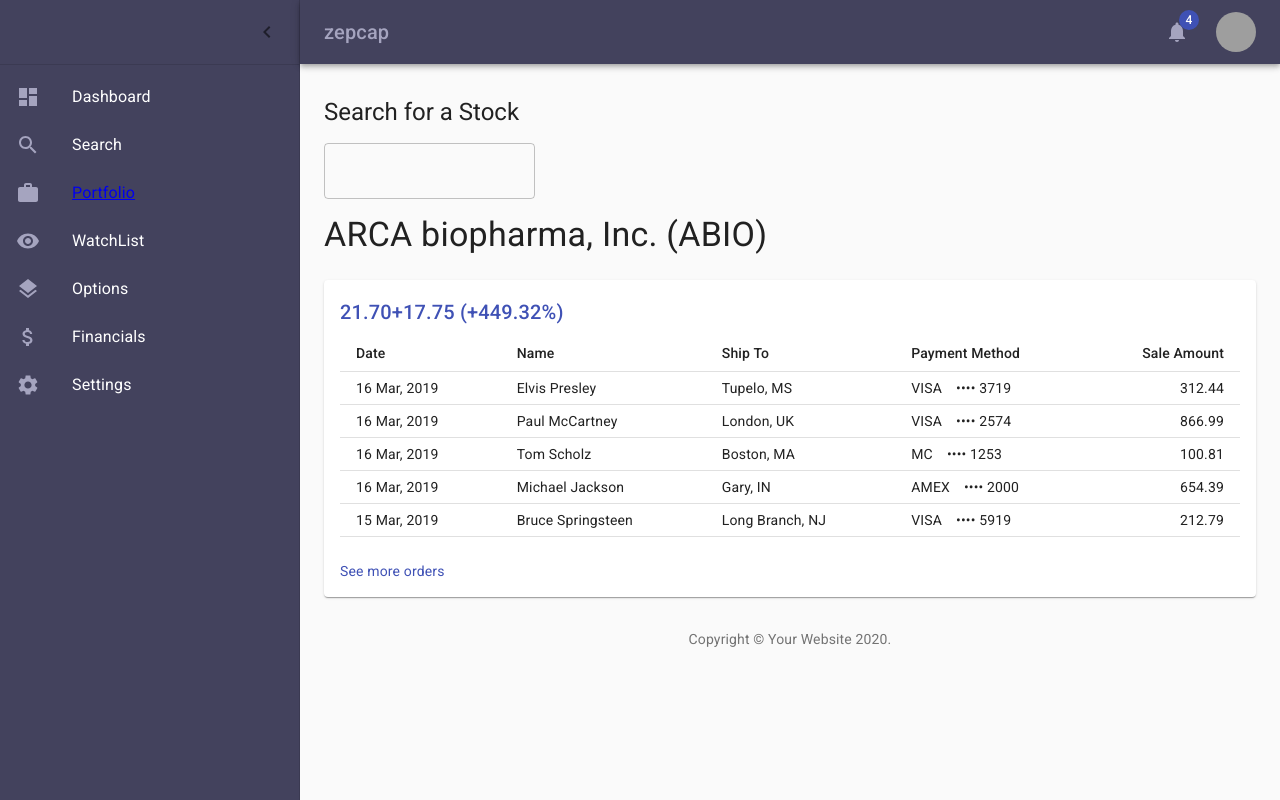
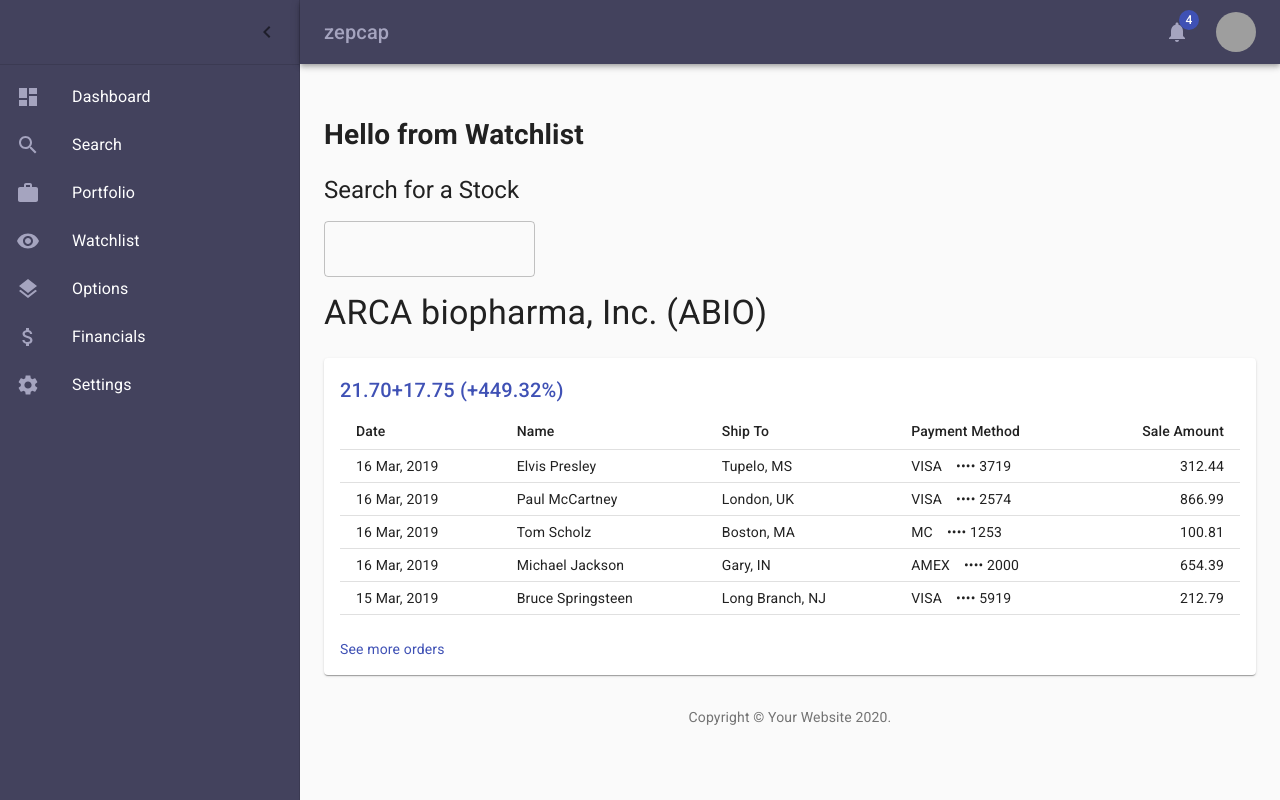
Before and after one commit to Alejandro-Fuste/final-project, a React (Create React App) app in the folder client/: page /watchlist in a window 1280 px wide. Built offline with nearby package versions, Linux system fonts and the light colour scheme; grey boxes are pictures that could not be loaded.

Commit message:
added sample routes for search, watchlist, and portfolio page

```diff
--- a/client/src/App.js
+++ b/client/src/App.js
@@ -4,7 +4,6 @@
 
 function App () {
     return (
-
       <Router>
         <Dashboard />
       </Router>
--- a/client/src/components/Dashboard/Dashboard.js
+++ b/client/src/components/Dashboard/Dashboard.js
@@ -24,7 +24,9 @@
 import {TextField} from "@material-ui/core";
 
 import { Switch, Route } from 'react-router-dom';
+import Search from "../pages/Search";
 import Portfolio from "../pages/Portfolio";
+import Watchlist from "../pages/WatchList";
 
 function Copyright() {
     return (
@@ -184,8 +186,14 @@
 
                 <Container maxWidth="lg" className={classes.container}>
                     <Switch>
-                        <Route exact path='/portfolio'>
+                        <Route path='/search'>
+                            <Search />
+                        </Route>
+                        <Route path='/portfolio'>
                             <Portfolio />
+                        </Route>
+                        <Route path='/watchlist'>
+                            <Watchlist />
                         </Route>
                     </Switch>
                     <Typography variant='h5' align='inherit' display='block'>
--- a/client/src/components/Dashboard/listItems.js
+++ b/client/src/components/Dashboard/listItems.js
@@ -10,37 +10,41 @@
 import AttachMoneyIcon from '@material-ui/icons/AttachMoney';
 import SettingsIcon from '@material-ui/icons/Settings';
 
-import { Link} from "react-router-dom";
+import { Link } from "react-router-dom";
 
 export default function MainListItems() {
    return  (
-
             <div>
-
                 <ListItem button>
                     <ListItemIcon>
                         <DashboardIcon style={{color: '#A5A4BF'}}/>
                     </ListItemIcon>
                     <ListItemText primary="Dashboard"/>
                 </ListItem>
+                <Link style={{ color: '#fff', textDecoration: 'none'}} to='/search'>
                     <ListItem button>
                         <ListItemIcon>
                             <SearchIcon style={{color: '#A5A4BF'}}/>
                         </ListItemIcon>
                         <ListItemText primary="Search"/>
                     </ListItem>
+                </Link>
+                <Link style={{ color: '#fff', textDecoration: 'none'}} to='/portfolio'>
                     <ListItem button>
                         <ListItemIcon>
                             <WorkIcon style={{color: '#A5A4BF'}}/>
                         </ListItemIcon>
-                    <Link to='/portfolio'><ListItemText primary="Portfolio"/></Link>
+                        <ListItemText primary="Portfolio"/>
                     </ListItem>
+                </Link>
+                <Link style={{ color: '#fff', textDecoration: 'none'}} to='/watchlist'>
                     <ListItem button>
                         <ListItemIcon>
                             <VisibilityIcon style={{color: '#A5A4BF'}}/>
                         </ListItemIcon>
-                    <ListItemText primary="WatchList"/>
+                        <ListItemText primary="Watchlist"/>
                     </ListItem>
+                </Link>
                 <ListItem button>
                     <ListItemIcon>
                         <LayersIcon style={{color: '#A5A4BF'}}/>
@@ -60,7 +64,6 @@
                     <ListItemText primary="Settings"/>
                 </ListItem>
             </div>
-
     );
 
 }
--- a/client/src/components/pages/Portfolio.js
+++ b/client/src/components/pages/Portfolio.js
@@ -1,5 +1,4 @@
 import React from "react";
-import Dashboard from '../Dashboard/Dashboard';
 
 function Portfolio() {
     return (
--- a/client/src/components/pages/Search.js
+++ b/client/src/components/pages/Search.js
@@ -0,0 +1,9 @@
+import React from "react";
+
+function Search() {
+    return (
+        <h1>Hello from Search</h1>
+    )
+}
+
+export default Search;
--- a/client/src/components/pages/WatchList.js
+++ b/client/src/components/pages/WatchList.js
@@ -0,0 +1,9 @@
+import React from "react";
+
+function Watchlist() {
+    return (
+        <h1>Hello from Watchlist</h1>
+    )
+}
+
+export default Watchlist;
```
Lines whose indentation alone changed are shown as unchanged.
